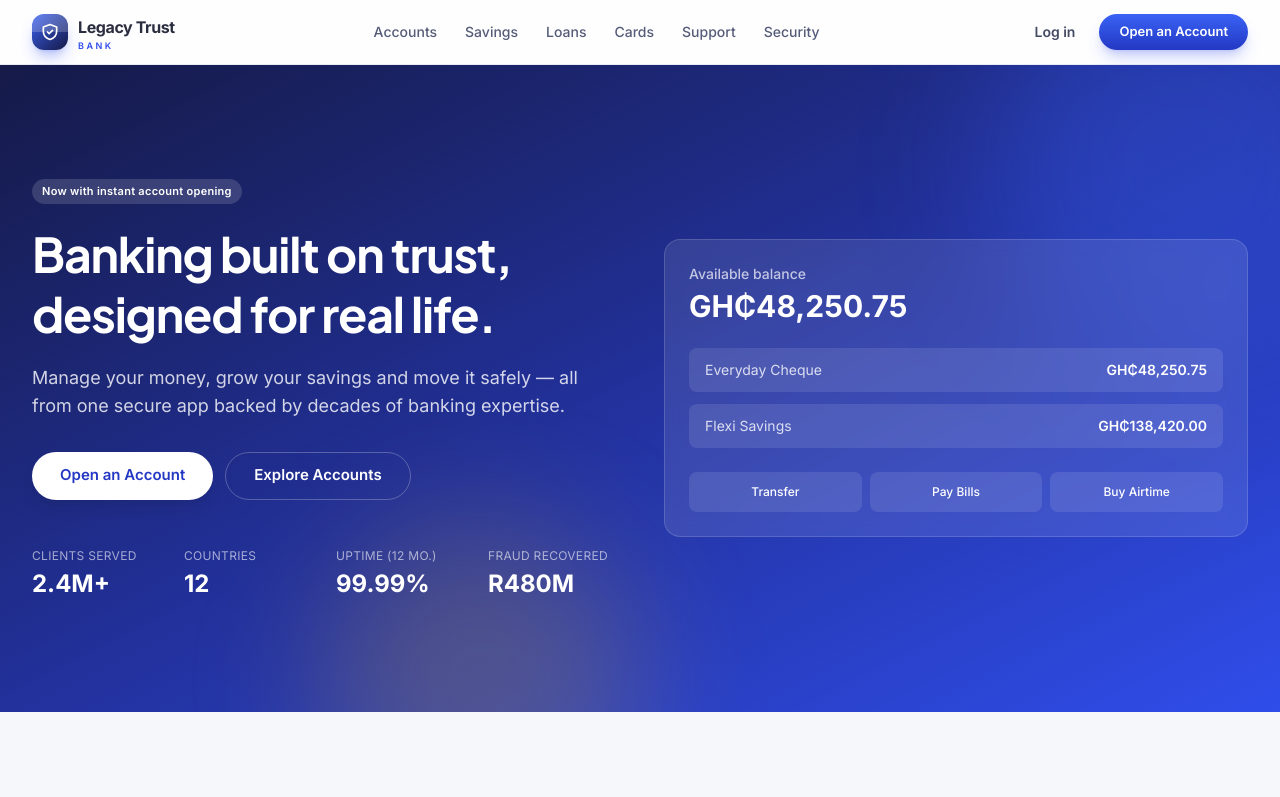
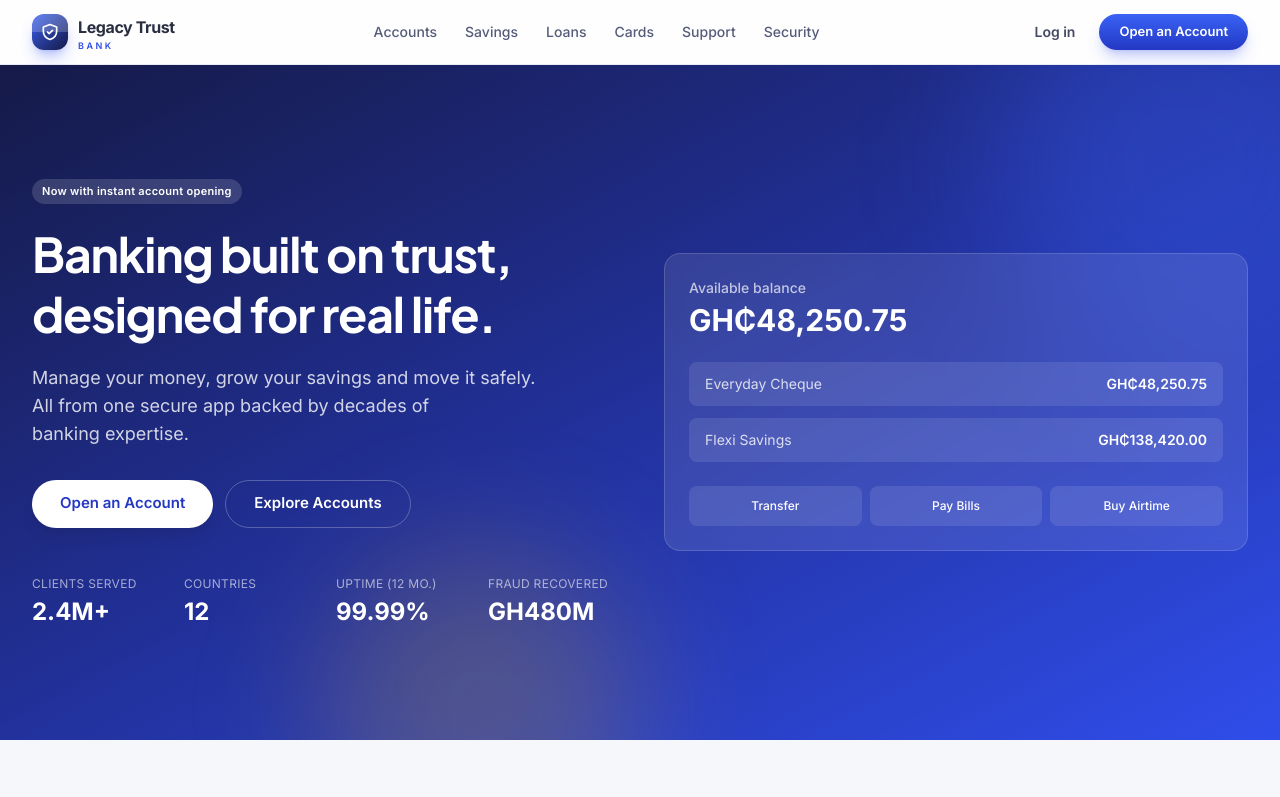
Before and after one commit to py4Charles/legacy-trust-bank, a React (Vite) app in the folder frontend/: page / in a window 1280 px wide. Shown: the top 797 px of the page. Built offline with nearby package versions, Linux system fonts and the light colour scheme.

Commit message:
feat: update fraud recovery value format and enhance introductory text on HomePage

```diff
--- a/frontend/src/pages/public/HomePage.tsx
+++ b/frontend/src/pages/public/HomePage.tsx
@@ -10,7 +10,7 @@ const stats = [
   { label: "Clients served", value: "2.4M+" },
   { label: "Countries", value: "12" },
   { label: "Uptime (12 mo.)", value: "99.99%" },
-  { label: "Fraud recovered", value: "R480M" },
+  { label: "Fraud recovered", value: "GH480M" },
 ];
 
 const trustSignals = [
@@ -52,8 +52,9 @@ export function HomePage() {
               Banking built on trust, designed for real life.
             </h1>
             <p className="mt-5 max-w-xl text-lg text-white/80">
-              Manage your money, grow your savings and move it safely — all from
-              one secure app backed by decades of banking expertise.
+              Manage your money, grow your savings and move it safely. <br />
+              All from one secure app backed by decades of <br />
+              banking expertise.
             </p>
             <div className="mt-8 flex flex-wrap gap-3">
               <Link to="/register" className={buttonClass("white", "lg")}>
```
